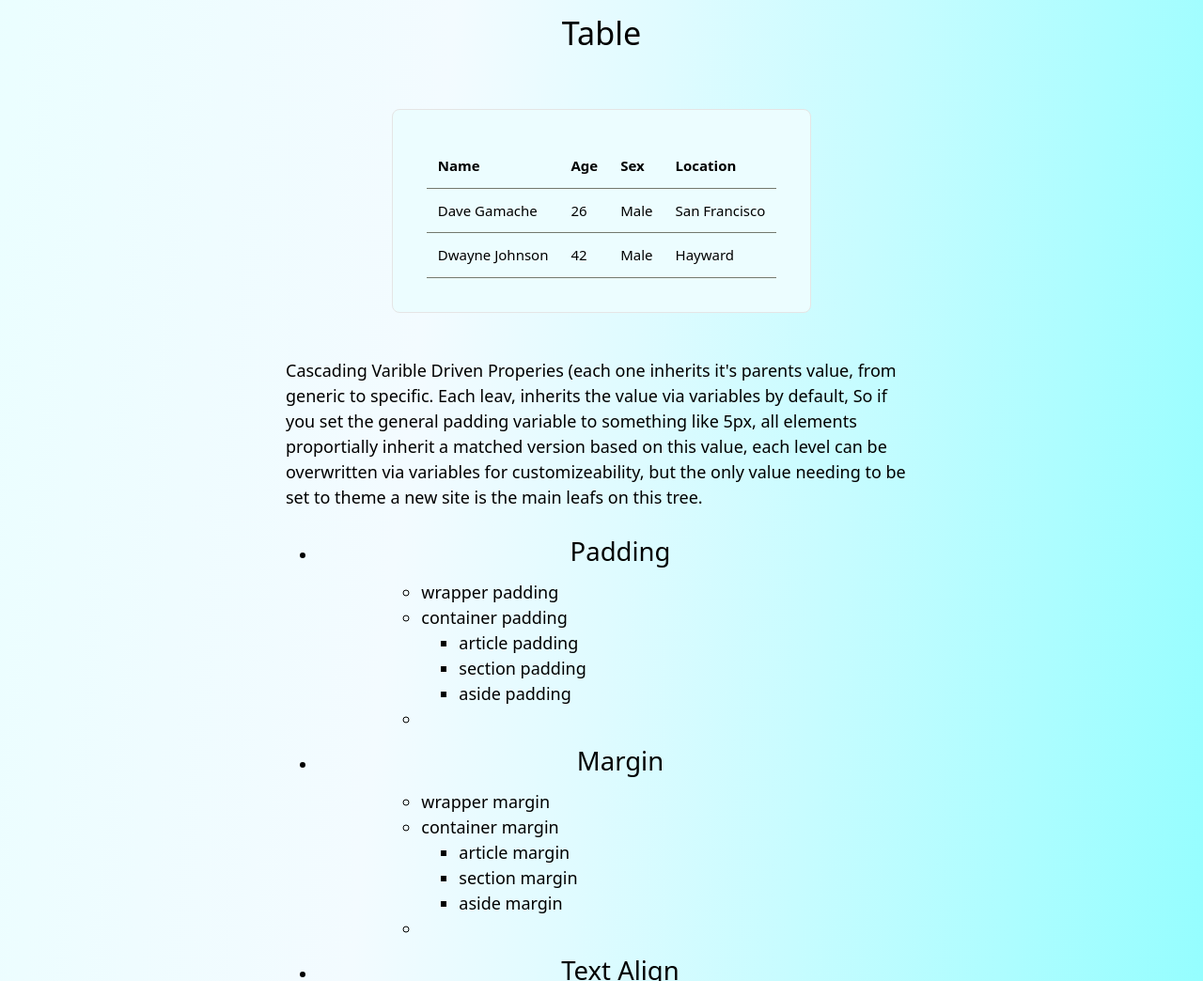
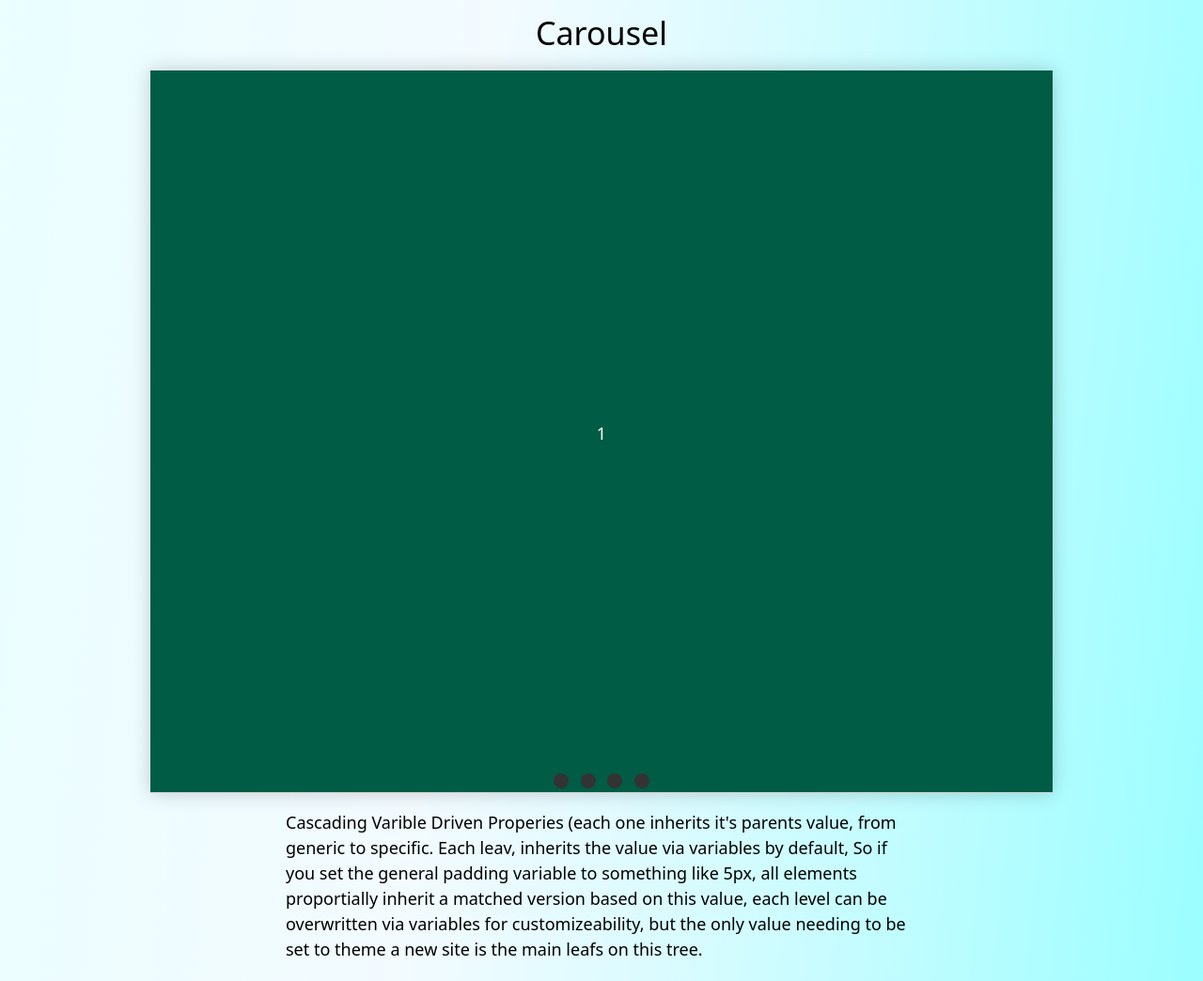
Before and after one commit to Sol-Roth-Media/axiom, a plain HTML site: page index.html in a window 1280 px wide. Shown: the part 10492-11536 px from the top of the page at 94% size. Drawn offline with Linux system fonts and the light colour scheme.

```diff
--- /dev/null
+++ b/css/carousel-slider.css
@@ -0,0 +1,199 @@
+@keyframes tonext {
+    75% {
+        left: 0;
+    }
+    95% {
+        left: 100%;
+    }
+    98% {
+        left: 100%;
+    }
+    99% {
+        left: 0;
+    }
+}
+
+@keyframes tostart {
+    75% {
+        left: 0;
+    }
+    95% {
+        left: -300%;
+    }
+    98% {
+        left: -300%;
+    }
+    99% {
+        left: 0;
+    }
+}
+
+@keyframes snap {
+    96% {
+        scroll-snap-align: center;
+    }
+    97% {
+        scroll-snap-align: none;
+    }
+    99% {
+        scroll-snap-align: none;
+    }
+    100% {
+        scroll-snap-align: center;
+    }
+}
+
+.carousel * {
+    box-sizing: border-box;
+    scrollbar-color: transparent transparent; /* thumb and track color */
+    scrollbar-width: 0px;
+}
+
+.carousel *::-webkit-scrollbar {
+    width: 0;
+}
+
+.carousel *::-webkit-scrollbar-track {
+    background: transparent;
+}
+
+.carousel *::-webkit-scrollbar-thumb {
+    background: transparent;
+    border: none;
+}
+
+.carousel * {
+    -ms-overflow-style: none;
+}
+
+.carousel ol,.carousel li {
+    list-style: none;
+    margin: 0;
+    padding: 0;
+}
+
+.carousel {
+    position: relative;
+    padding-top: 75%;
+    filter: drop-shadow(0 0 10px #0003);
+    perspective: 100px;
+}
+
+.carousel__viewport {
+    position: absolute;
+    top: 0;
+    right: 0;
+    bottom: 0;
+    left: 0;
+    display: flex;
+    overflow-x: scroll;
+    counter-reset: item;
+    scroll-behavior: smooth;
+    scroll-snap-type: x mandatory;
+}
+
+.carousel__slide {
+    position: relative;
+    flex: 0 0 100%;
+    width: 100%;
+    background-color: var(--color-secondary-container);
+    counter-increment: item;
+}
+
+.carousel__slide:nth-child(even) {
+    background-color: var(--color-secondary);
+}
+
+.carousel__slide:before {
+    content: counter(item);
+    position: absolute;
+    top: 50%;
+    left: 50%;
+    transform: translate3d(-50%,-40%,70px);
+    color: #fff;
+}
+
+.carousel__snapper {
+    position: absolute;
+    top: 0;
+    left: 0;
+    width: 100%;
+    height: 100%;
+    scroll-snap-align: center;
+}
+
+@media (hover: hover) {
+    .carousel__snapper {
+        animation-name: tonext, snap;
+        animation-timing-function: ease;
+        animation-duration: 4s;
+        animation-iteration-count: infinite;
+    }
+
+    .carousel__slide:last-child .carousel__snapper {
+        animation-name: tostart, snap;
+    }
+}
+
+@media (prefers-reduced-motion: reduce) {
+    .carousel__snapper {
+        animation-name: none;
+    }
+}
+
+.carousel:hover .carousel__snapper,
+.carousel:focus-within .carousel__snapper {
+    animation-name: none;
+}
+
+.carousel__navigation {
+    position: absolute;
+    right: 0;
+    bottom: 0;
+    left: 0;
+    text-align: center;
+}
+
+.carousel__navigation-list,
+.carousel__navigation-item {
+    display: inline-block;
+}
+
+.carousel__navigation-button {
+    display: inline-block;
+    width: 1.5rem;
+    height: 1.5rem;
+    background-color: #333;
+    background-clip: content-box;
+    border: 0.25rem solid transparent;
+    border-radius: 50%;
+    font-size: 0;
+    transition: transform 0.1s;
+}
+
+
+
+.carousel::before,
+.carousel__prev {
+    left: -1rem;
+}
+
+.carousel::after,
+.carousel__next {
+    right: -1rem;
+}
+
+.carousel::before,
+.carousel::after {
+    content: '';
+    z-index: 1;
+    background-color: #333;
+    background-size: 22px 22px;
+    background-repeat: no-repeat;
+    background-position: center center;
+    color: #fff;
+    font-size: 2.5rem;
+    line-height: 4rem;
+    text-align: center;
+    pointer-events: none;
+}
--- a/css/navbar.css
+++ b/css/navbar.css
@@ -9,9 +9,7 @@
 .navbar, nav:nth-of-type(1){
     width: 100%;
     background-color: #121411;
-
     background-color: var(--color-primary-container-darker);
-
     border-bottom-width: 1px;
     border-bottom-style: solid;
     border-bottom-color: black;
@@ -23,7 +21,12 @@
 .navbar-menu{
     display: none;
     background-color: #121411;
+    background-color: var(--color-primary-container-darker);
     padding: var(--padding);
+
+    border-bottom-width: 2px;
+    border-bottom-color: var(--color-on-primary-container-mono);
+    border-bottom-style: solid;
 }
 
 :target.navbar-menu {
@@ -34,7 +37,6 @@
 .navbar-menu ul{
     text-align: center;
 }
-
 
 /** 0 class version nav:nth-of-type(1) div:nth-child(1)
  */
@@ -94,6 +96,7 @@
 nav.offscreen{
     text-align: var(--wrapper_text_align);
     background-color: var(--nav_bar_background_color);
+    background-color: var(--color-primary-container-darker);
     margin: 0px;
     padding: var(--offscreen_navbar_padding);
 
--- a/index.html
+++ b/index.html
@@ -14,6 +14,7 @@
     <link rel="stylesheet" href="./css/tables.css"/>
     <link rel="stylesheet" href="./css/forms.css"/>
     <link rel="stylesheet" href="./css/footer.css"/>
+    <link rel="stylesheet" href="./css/carousel-slider.css"/>
 </head>
 
 <body class="axiom01">
@@ -797,31 +798,51 @@ td > code {
         </article>
 
         <article>
-            <h2>Table</h2>
-            <table class="u-full-width">
-                <thead>
-                <tr>
-                    <th>Name</th>
-                    <th>Age</th>
-                    <th>Sex</th>
-                    <th>Location</th>
-                </tr>
-                </thead>
-                <tbody>
-                <tr>
-                    <td>Dave Gamache</td>
-                    <td>26</td>
-                    <td>Male</td>
-                    <td>San Francisco</td>
-                </tr>
-                <tr>
-                    <td>Dwayne Johnson</td>
-                    <td>42</td>
-                    <td>Male</td>
-                    <td>Hayward</td>
-                </tr>
-                </tbody>
-            </table>
+            <h2>Carousel</h2>
+            <section class="carousel" aria-label="Gallery">
+                <ol class="carousel__viewport">
+                    <li id="carousel__slide1"
+                        tabindex="0"
+                        class="carousel__slide">
+
+                    </li>
+                    <li id="carousel__slide2"
+                        tabindex="0"
+                        class="carousel__slide">
+
+                    </li>
+                    <li id="carousel__slide3"
+                        tabindex="0"
+                        class="carousel__slide">
+
+                    </li>
+                    <li id="carousel__slide4"
+                        tabindex="0"
+                        class="carousel__slide">
+
+                    </li>
+                </ol>
+                <aside class="carousel__navigation">
+                    <ol class="carousel__navigation-list">
+                        <li class="carousel__navigation-item">
+                            <a href="#carousel__slide1"
+                               class="carousel__navigation-button">Go to slide 1</a>
+                        </li>
+                        <li class="carousel__navigation-item">
+                            <a href="#carousel__slide2"
+                               class="carousel__navigation-button">Go to slide 2</a>
+                        </li>
+                        <li class="carousel__navigation-item">
+                            <a href="#carousel__slide3"
+                               class="carousel__navigation-button">Go to slide 3</a>
+                        </li>
+                        <li class="carousel__navigation-item">
+                            <a href="#carousel__slide4"
+                               class="carousel__navigation-button">Go to slide 4</a>
+                        </li>
+                    </ol>
+                </aside>
+            </section>
         </article>
 
 
```
